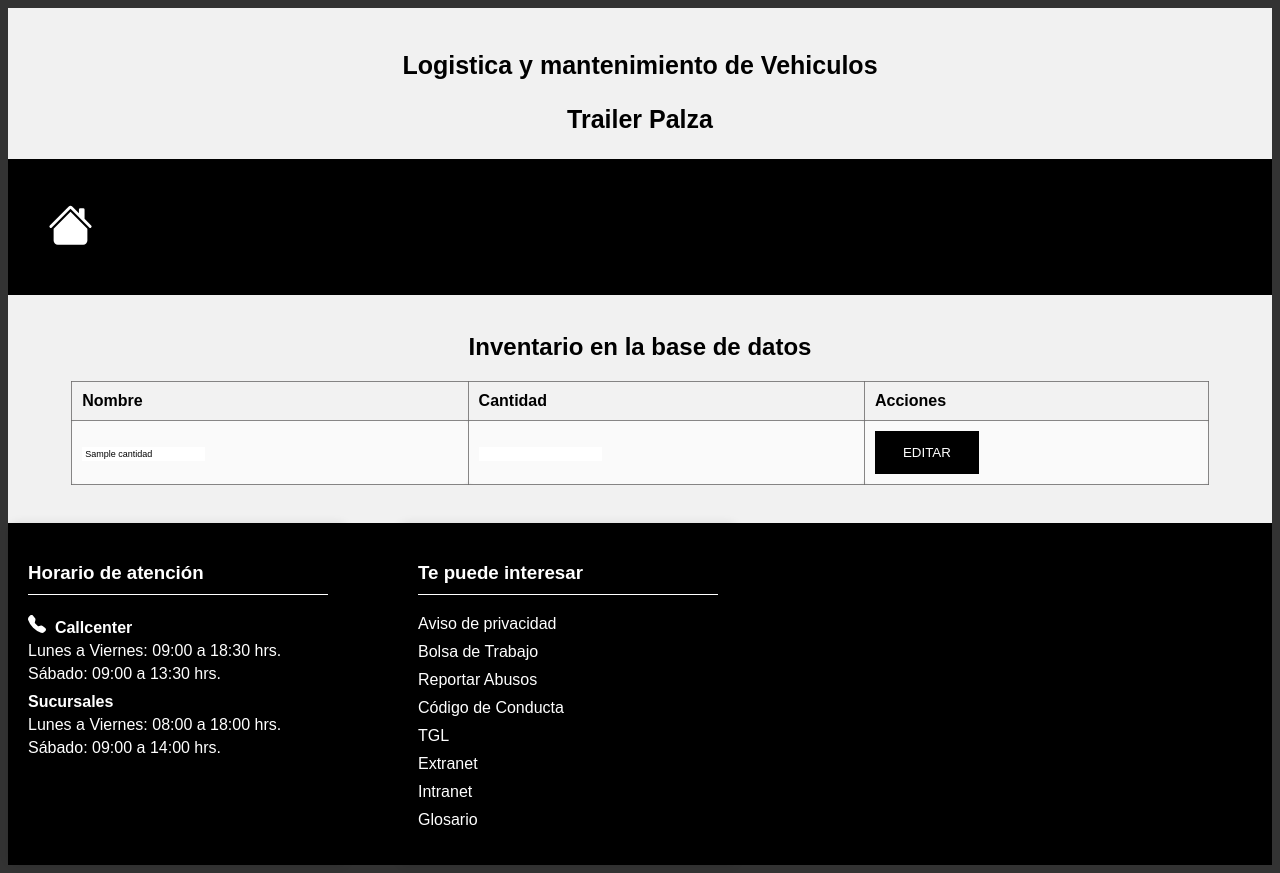
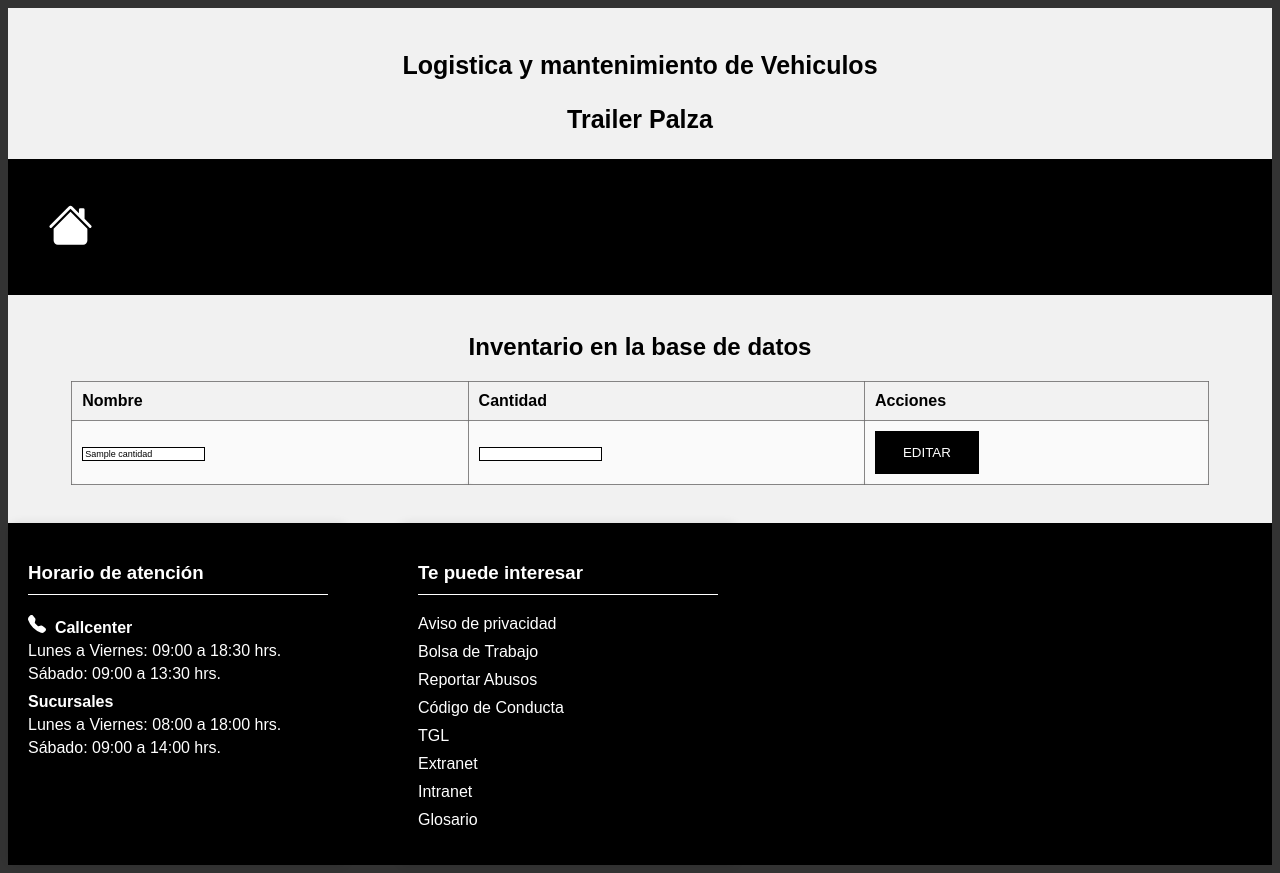
Before and after one commit to emir12344949494/Html, a Flask app: page /interior in a window 1280 px wide. Run offline with Flask 2, Linux system fonts and the light colour scheme; a database or web service that is not in the repository returns one stand-in record (values such as "Sample title").

Commit message:
se actualizo el css de interior

```diff
--- a/static/css/styles.css
+++ b/static/css/styles.css
@@ -116,7 +116,7 @@ tr:hover {
 
 .dgc {
     background-color: #ffffff;
-    border: 1px solid #ffffff;
+    border: 1px solid #010101;
     color: #000000;
     font-size: 9px;
 }
```
